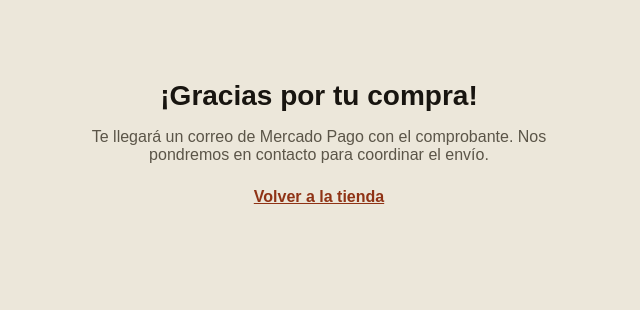
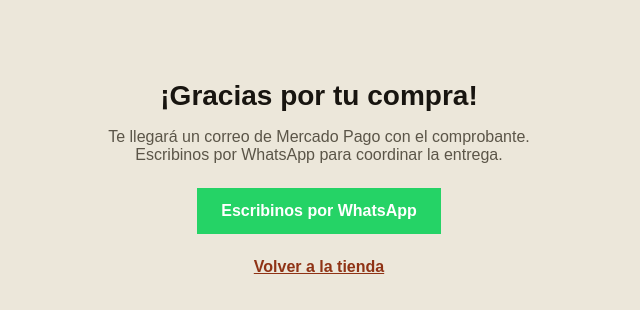
Before and after one commit to dinlambestore/crudo, a Next.js app: page /gracias in a window 1280 px wide. Shown: the top 310 px of the page, without its empty margins (321-961 px from the left). Built offline with nearby package versions, Linux system fonts and the light colour scheme.

Commit message:
Update page.js

```diff
--- a/app/gracias/page.js
+++ b/app/gracias/page.js
@@ -1,13 +1,56 @@
+"use client";
+
+import { useEffect, useState } from "react";
+
+const WHATSAPP = "5491168903764";
+
 export default function Gracias() {
+  const [pedido, setPedido] = useState(null);
+
+  useEffect(() => {
+    try {
+      const guardado = localStorage.getItem("crudo_pedido");
+      if (guardado) setPedido(JSON.parse(guardado));
+    } catch (e) {}
+  }, []);
+
+  const esSena = pedido?.modo === "sena";
+  const mensaje = esSena
+    ? `Hola! Pagué la seña por: ${pedido.detalle}. Quiero coordinar el retiro en el local.`
+    : `Hola! Hice una compra en la tienda online${pedido ? ` (${pedido.detalle})` : ""} y quiero coordinar la entrega.`;
+  const link = `https://wa.me/${WHATSAPP}?text=${encodeURIComponent(mensaje)}`;
+
   return (
     <div style={{ maxWidth: 500, margin: "80px auto", textAlign: "center", padding: "0 20px" }}>
-      <h1 style={{ fontSize: 28, marginBottom: 16 }}>¡Gracias por tu compra!</h1>
+      <h1 style={{ fontSize: 28, marginBottom: 16 }}>
+        {esSena ? "¡Recibimos tu seña!" : "¡Gracias por tu compra!"}
+      </h1>
       <p style={{ color: "var(--ink-soft)" }}>
-        Te llegará un correo de Mercado Pago con el comprobante. Nos pondremos en contacto para coordinar el envío.
+        {esSena
+          ? "Te llegará un correo de Mercado Pago con el comprobante. Escribinos por WhatsApp para coordinar el día de retiro en el local; el resto lo abonás al retirar."
+          : "Te llegará un correo de Mercado Pago con el comprobante. Escribinos por WhatsApp para coordinar la entrega."}
       </p>
-      <a href="/" style={{ display: "inline-block", marginTop: 24, fontWeight: 600, color: "var(--oxide-dark)" }}>
-        Volver a la tienda
+      <a
+        href={link}
+        target="_blank"
+        rel="noopener noreferrer"
+        style={{
+          display: "inline-block",
+          marginTop: 24,
+          padding: "14px 24px",
+          background: "#25D366",
+          color: "#fff",
+          fontWeight: 700,
+          textDecoration: "none",
+        }}
+      >
+        {esSena ? "Coordinar retiro por WhatsApp" : "Escribinos por WhatsApp"}
       </a>
+      <div>
+        <a href="/" style={{ display: "inline-block", marginTop: 24, fontWeight: 600, color: "var(--oxide-dark)" }}>
+          Volver a la tienda
+        </a>
+      </div>
     </div>
   );
 }
```
